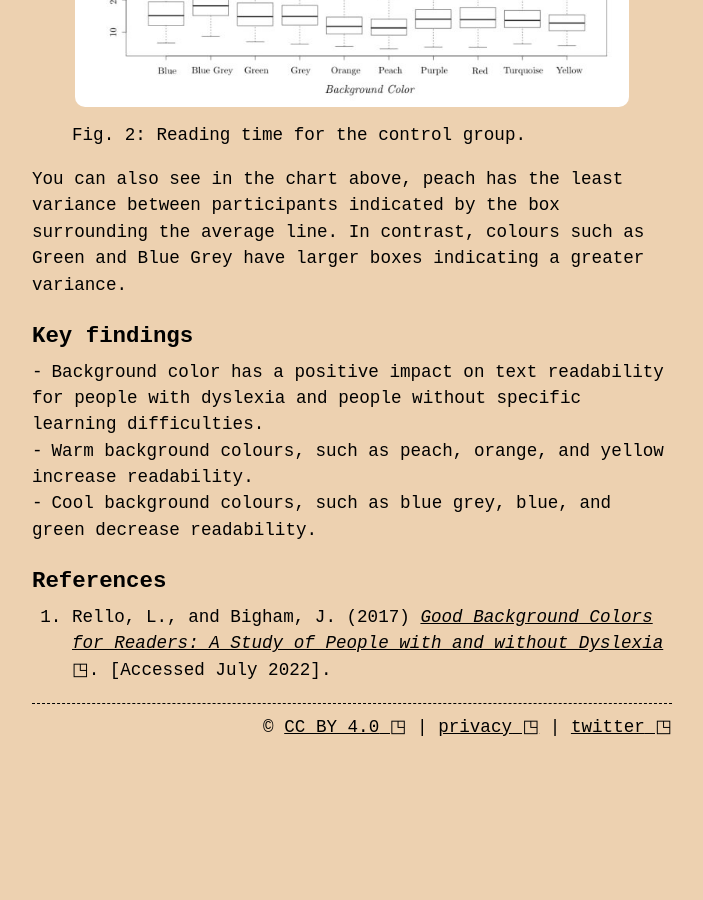
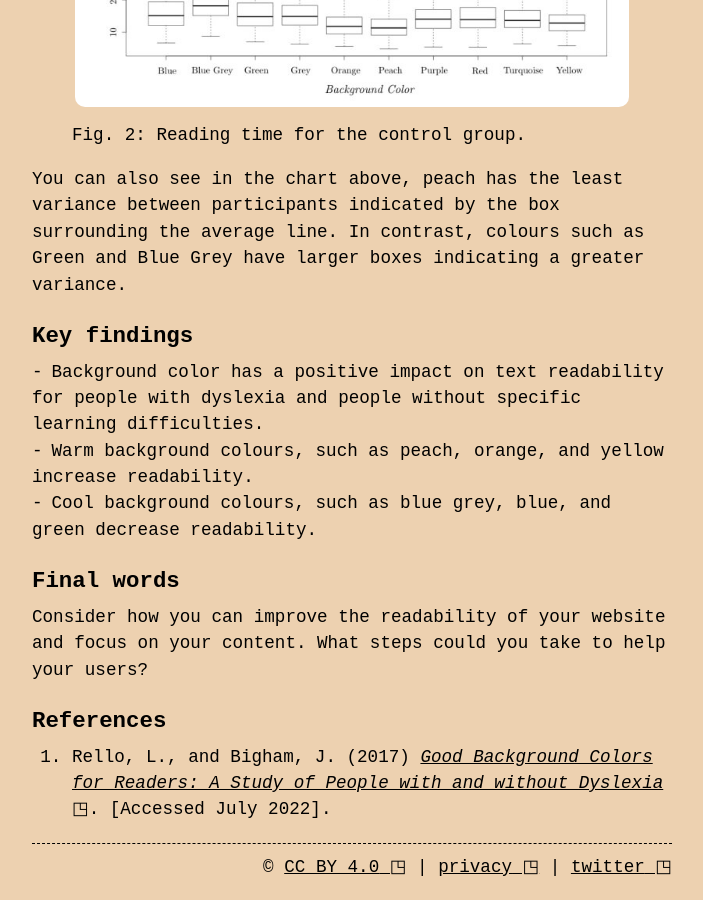
Before and after one commit to krisbolton/blog-staging, a Jekyll site: the page built from _posts/2022-07-22-why-the-background-is-peach.markdown, in a window 1280 px wide and 900 px high, scrolled down 1979 px. Shown: the whole window, without its empty margins (288-991 px from the left). Built offline with Jekyll 4.4.1, drawn with Linux system fonts in a browser that asks for light colours; before the commit the page ends 2739 px from its top, so only the background shows below that.

Commit message:
update blog post

```diff
--- a/_posts/2022-07-22-why-the-background-is-peach.markdown
+++ b/_posts/2022-07-22-why-the-background-is-peach.markdown
@@ -107,6 +107,10 @@ You can also see in the chart above, peach has the least variance between partic
 	<li>Cool background colours, such as blue grey, blue, and green decrease readability.</li>
 </ul>
 
+## Final words
+
+Consider how you can improve the readability of your website and focus on your content. What steps could you take to help your users?
+
 ## References
 
 <ol>
```
